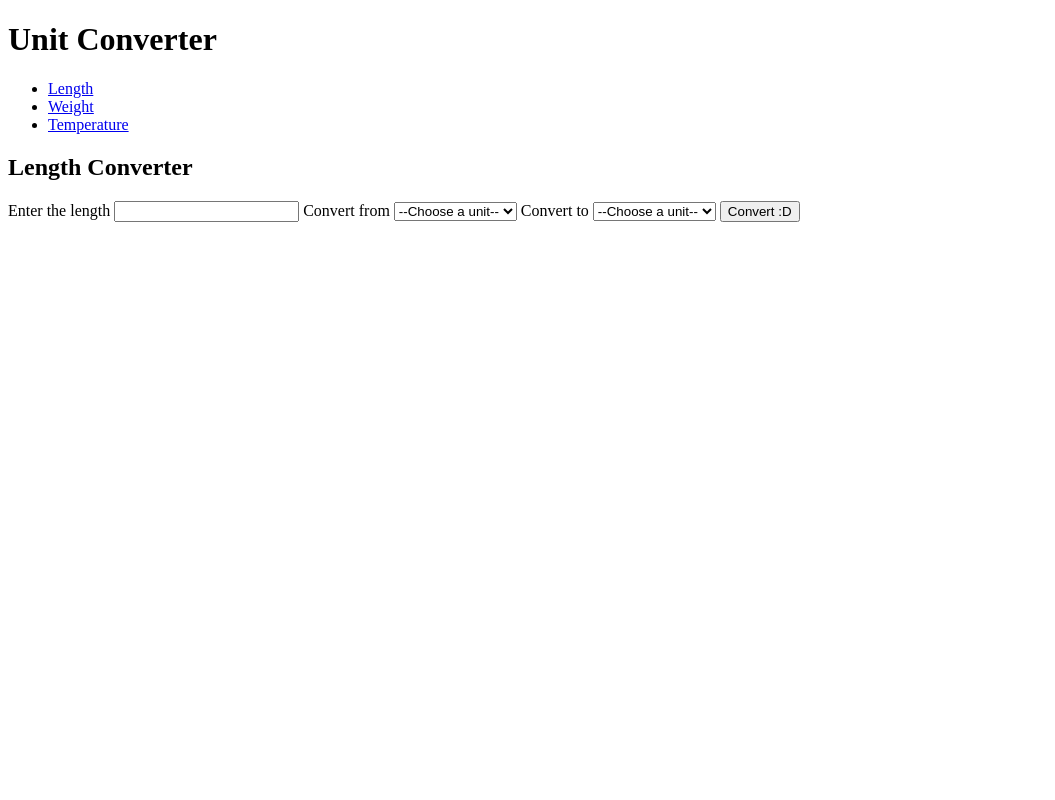
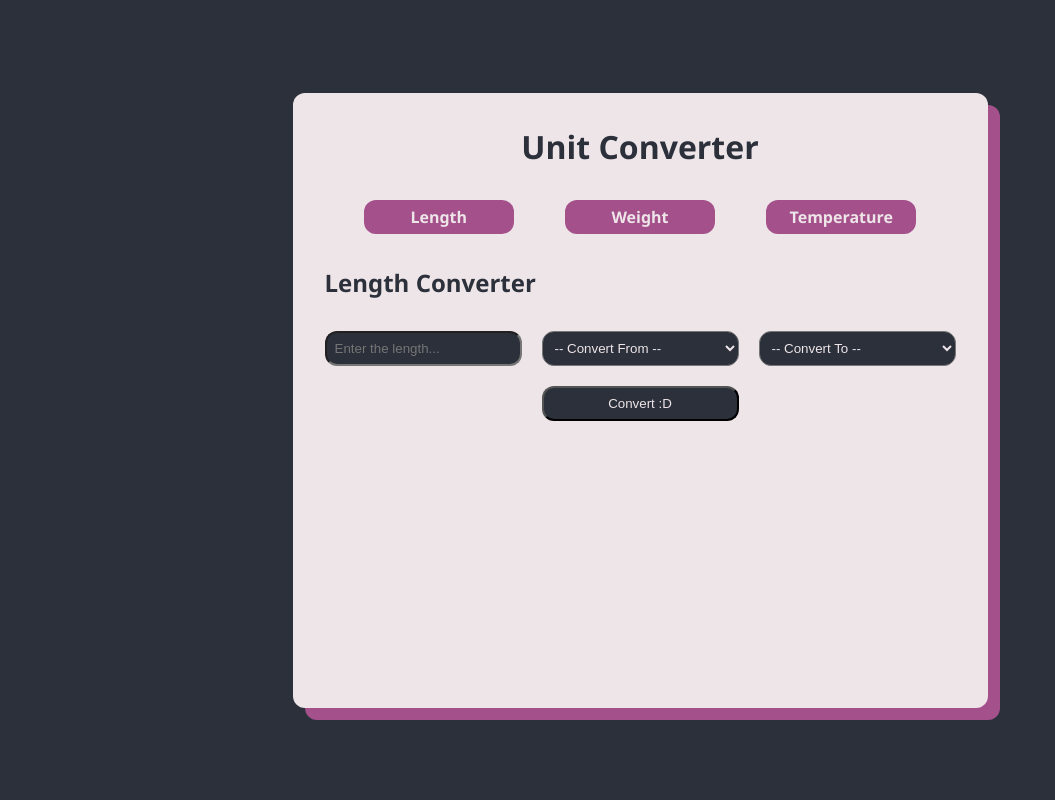
Before and after one commit to NicoCodesCode/uniteto, a Flask app: page / in a window 1280 px wide. Shown: the whole page, without its empty margins (0-1055 px from the left). Run offline with Flask 3, Linux system fonts and the light colour scheme.

Commit message:
Add style

```diff
--- /dev/null
+++ b/static/style.css
@@ -0,0 +1,138 @@
+:root {
+  --dark-background: #2b303a;
+  --light-background: #eee5e9;
+  --emphasis: #a4508b;
+}
+
+* {
+  margin: 0;
+  padding: 0;
+  box-sizing: border-box;
+}
+
+body {
+  background-color: var(--dark-background);
+  font-family: "Segoe UI", Tahoma, Geneva, Verdana, sans-serif;
+  min-height: 100vh;
+  display: grid;
+  place-content: center;
+  padding: 1.5rem;
+}
+
+main {
+  background-color: var(--light-background);
+  color: var(--dark-background);
+  width: min(715px, 100%);
+  min-height: 615px;
+  padding: 2rem;
+  border-radius: 12px;
+  box-shadow: 12px 12px var(--emphasis);
+  display: flex;
+  flex-direction: column;
+  gap: 2rem;
+}
+
+h1 {
+  text-align: center;
+}
+
+a {
+  color: var(--light-background);
+  text-decoration: none;
+}
+
+.links {
+  display: flex;
+  justify-content: space-evenly;
+  flex-wrap: wrap;
+  gap: 0.75rem;
+}
+
+.page-link {
+  list-style: none;
+  background-color: var(--emphasis);
+  width: 150px;
+  text-align: center;
+  font-weight: bold;
+  border-radius: 12px;
+  padding: 0.4rem 0;
+}
+
+.units-form {
+  display: grid;
+  grid-template-columns: repeat(3, 1fr);
+  grid-gap: 20px;
+}
+
+.submit-button {
+  grid-column: 2;
+  cursor: pointer;
+}
+
+.result-container {
+  display: grid;
+  place-content: center;
+  height: 100%;
+}
+
+.result {
+  text-align: center;
+  font-size: 1.8rem;
+  font-weight: bold;
+}
+
+.unit-value-input,
+.select-unit-input,
+.submit-button {
+  background-color: var(--dark-background);
+  color: var(--light-background);
+  padding: 0.5rem;
+  border-radius: 12px;
+  outline: 0 none;
+}
+
+/* Tablet */
+@media (max-width: 600px) {
+  main {
+    padding: 1.5rem;
+    gap: 1.5rem;
+    box-shadow: 8px 8px var(--emphasis);
+  }
+
+  .units-form {
+    grid-template-columns: 1fr;
+    grid-gap: 12px;
+  }
+
+  .submit-button {
+    grid-column: 1;
+  }
+
+  .result {
+    font-size: 1.4rem;
+  }
+}
+
+/* Mobile */
+@media (max-width: 400px) {
+  body {
+    padding: 1rem;
+  }
+
+  main {
+    padding: 1.25rem;
+  }
+
+  h1 {
+    font-size: 1.2rem;
+  }
+
+  .page-link {
+    width: 130px;
+    font-size: 0.9rem;
+  }
+
+  .result {
+    font-size: 1.2rem;
+  }
+}
--- a/templates/layout.html
+++ b/templates/layout.html
@@ -1,19 +1,31 @@
 <!doctype html>
 <html lang="en">
+
 <head>
   <meta charset="UTF-8" />
   <meta name="viewport" content="width=device-width, initial-scale=1.0" />
   <title>{% block title %}{% endblock %} - Uniteto</title>
+  <link rel="stylesheet" href="../static/style.css">
 </head>
+
 <body>
+  <main>
     <h1>Unit Converter</h1>
     <nav>
-      <ul>
-        <li><a href="/length">Length</a></li>
-        <li><a href="/weight">Weight</a></li>
-        <li><a href="/temperature">Temperature</a></li>
+      <ul class="links">
+        <a href="/length">
+          <li class="page-link">Length</li>
+        </a>
+        <a href="/weight">
+          <li class="page-link">Weight</li>
+        </a>
+        <a href="/temperature">
+          <li class="page-link">Temperature</li>
+        </a>
       </ul>
     </nav>
     {% block content %}{% endblock %}
+  </main>
 </body>
+
 </html>
--- a/templates/length.html
+++ b/templates/length.html
@@ -6,13 +6,11 @@
 
 <h2>Length Converter</h2>
 
-<form action="/length" method="POST">
-    <label for="length">Enter the length</label>
-    <input type="number" name="length" required>
+<form action="/length" method="POST" class="units-form">
+    <input type="number" name="length" placeholder="Enter the length..." class="unit-value-input" required>
 
-    <label for="convert-from">Convert from</label>
-    <select name="convert-from" id="convert-from" required>
-        <option value="">--Choose a unit--</option>
+    <select name="convert-from" id="convert-from" class="select-unit-input" required>
+        <option value="">-- Convert From --</option>
         <option value="inch">Inch</option>
         <option value="foot">Foot</option>
         <option value="yard">Yard</option>
@@ -23,9 +21,8 @@
         <option value="kilometer">Kilometer</option>
     </select>
 
-    <label for="convert-to">Convert to</label>
-    <select name="convert-to" id="convert-to" required>
-        <option value="">--Choose a unit--</option>
+    <select name="convert-to" id="convert-to" class="select-unit-input" required>
+        <option value="">-- Convert To --</option>
         <option value="inch">Inch</option>
         <option value="foot">Foot</option>
         <option value="yard">Yard</option>
@@ -36,11 +33,13 @@
         <option value="kilometer">Kilometer</option>
     </select>
 
-    <button type="submit">Convert :D</button>
+    <button type="submit" class="submit-button">Convert :D</button>
 </form>
 
 {% if result is not none %}
-<p>Result: {{ result }}</p>
+<div class="result-container">
+    <p class="result">Result: {{ result }}</p>
+</div>
 {% endif %}
 
 {% endblock %}
```
Also changed, not shown: templates/temperature.html (+10 -11 lines), templates/weight.html (+10 -11 lines). Lines whose indentation alone changed are shown as unchanged.
